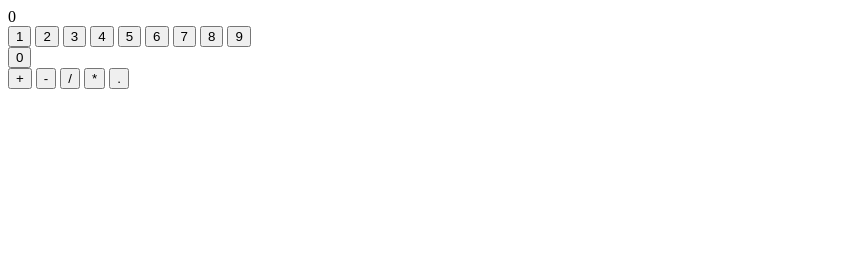
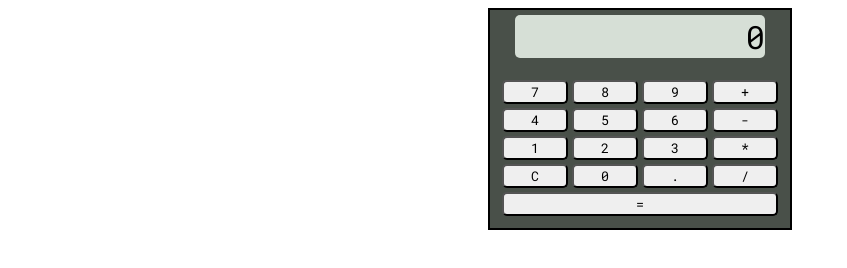
Before and after one commit to CharlotteGale/calculator-top, a plain HTML site: page index.html in a window 1280 px wide. Shown: the whole page, without its empty margins (0-847 px from the left). Drawn offline with Linux system fonts and the light colour scheme.

Commit message:
add styling to styles.css & amend divs to buttons index.html

```diff
--- a/css/styles.css
+++ b/css/styles.css
@@ -0,0 +1,42 @@
+body,
+button {
+     font-family: 'Roboto Mono', sans-serif;
+}
+body {
+     display: flex;
+     justify-content: center;
+     align-items: center;
+}
+.calculator-container {
+     display: flex;
+     flex-direction: column;
+     width: 300px;
+     border: 2px solid black;
+     background-color: rgb(73, 80, 73);
+}
+.display-container {
+     width: 250px;
+     margin-left: 25px;
+     margin-top: 5px;
+     margin-bottom: 10px;
+     background-color: rgb(214, 223, 214);
+}
+.display-container,
+button {
+     border-radius: 5px;
+}
+#display {
+     text-align: right;
+     font-size: 2em;
+}
+.keypad-container {
+     display: grid;
+     grid-template-columns: repeat(4, 1fr);
+     margin: 10px;
+}
+.equals {
+     grid-column: span 4;
+}
+button {
+     margin: 2px;
+}
--- a/index.html
+++ b/index.html
@@ -5,6 +5,7 @@
      <meta name="viewport" content="width=device-width, initial-scale=1.0">
      <title>calculator</title>
      <link rel="stylesheet" href="css/styles.css">
+     <link href='https://fonts.googleapis.com/css?family=Roboto Mono' rel='stylesheet'>
 </head>
 <body>
      <div class="calculator-container">
@@ -12,27 +13,29 @@
                <div id="display">0</div>
           </div>
           <div class="keypad-container">
-               <div class="numbers">
-                    <button id="1">1</button>
-                    <button id="2">2</button>
-                    <button id="3">3</button>
-                    <button id="4">4</button>
-                    <button id="5">5</button>
-                    <button id="6">6</button>
-                    <button id="7">7</button>
-                    <button id="8">8</button>
-                    <button id="9">9</button>
-               </div>
-               <div class="zero">
-                    <button id="0">0</button>
-               </div>
-               <div class="symbols">
-                    <button id="add">+</button>
-                    <button id="minus">-</button>
-                    <button id="divide">/</button>
-                    <button id="multiply">*</button>
-                    <button id="decimal">.</button>
-               </div>
+
+               <button class="number">7</button>
+               <button class="number">8</button>
+               <button class="number">9</button>
+               <button class="operator">+</button>
+
+               <button class="number">4</button>
+               <button class="number">5</button>
+               <button class="number">6</button>
+               <button class="operator">-</button>
+
+               <button class="number">1</button>
+               <button class="number">2</button>
+               <button class="number">3</button>
+               <button class="operator"">*</button>
+
+               <button class="reset">C</button>
+               <button class="number">0</button>
+               <button class="operator">.</button>
+               <button class="operator">/</button>
+
+               <button class="equals">=</button>
+
           </div>
      </div>
      <script src="src/script.js"></script>
```
